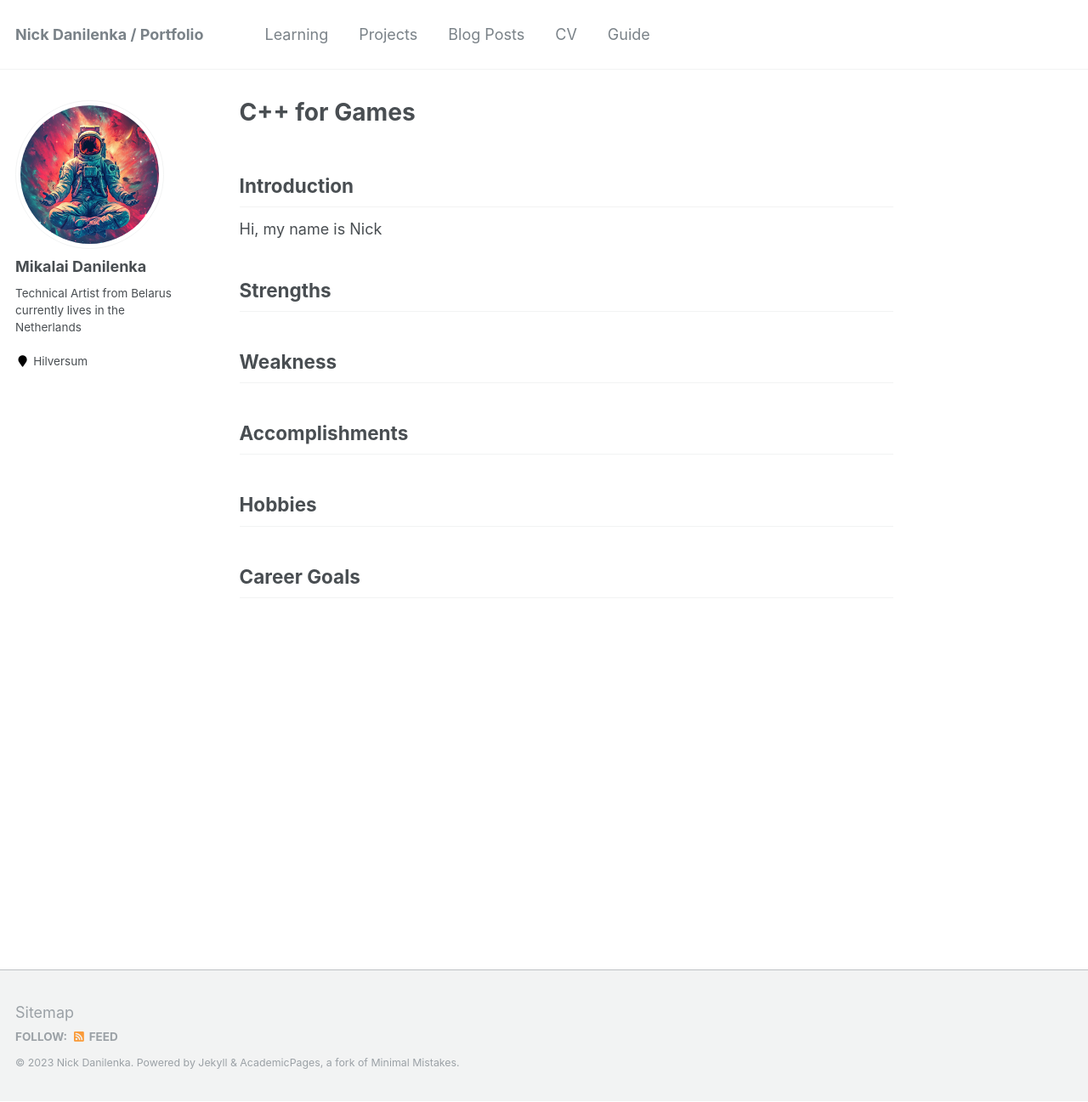
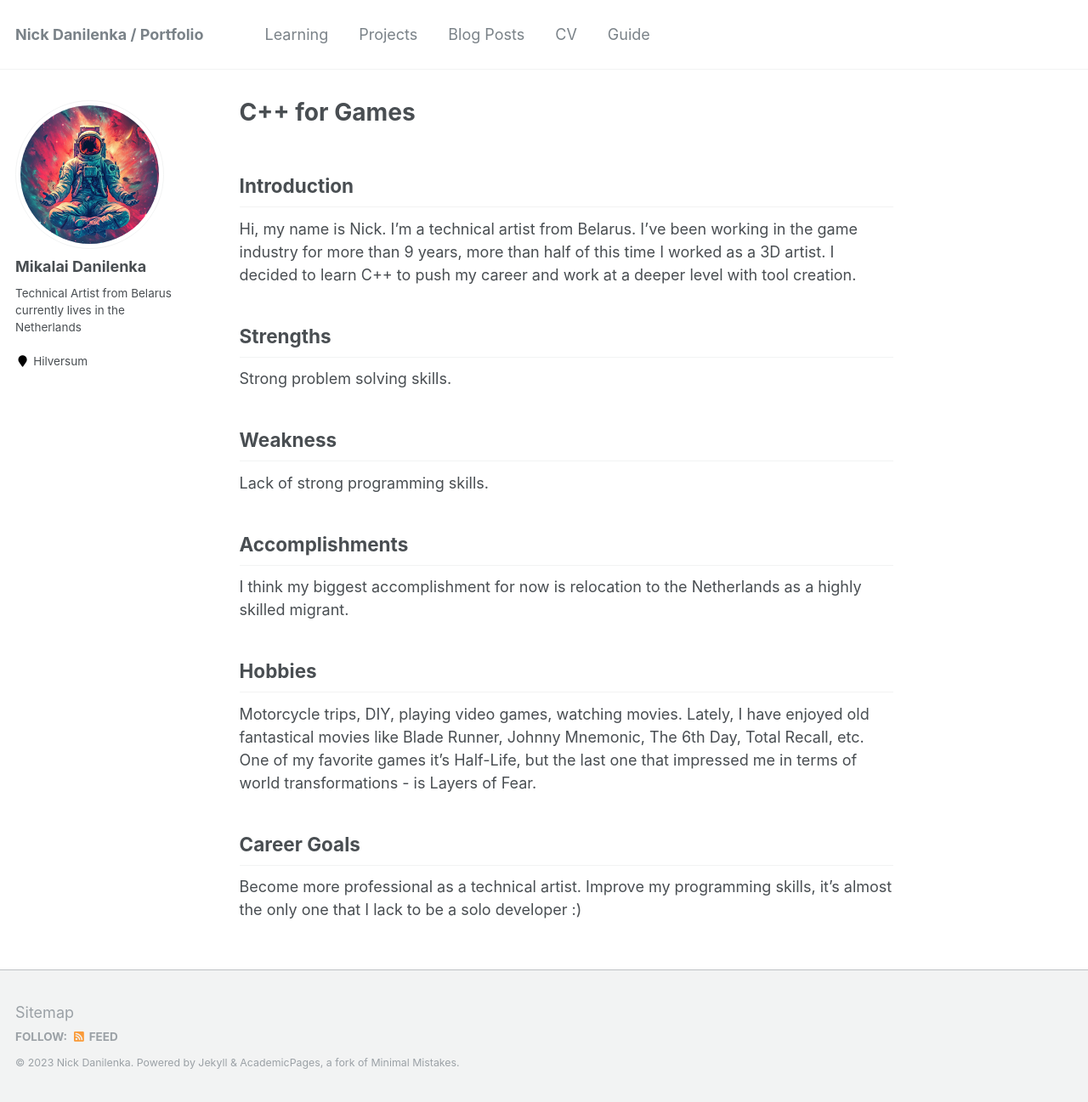
Before and after one commit to LuiGiodd/CppGameCourse, a Jekyll site: the page built from _pages/index.md, in a window 1280 px wide and 1297 px high. Shown: the whole window at 85% size. Built offline with Jekyll 4.4.1, drawn with Linux system fonts in a browser that asks for light colours.

Commit message:
update info

```diff
--- a/_pages/index.md
+++ b/_pages/index.md
@@ -10,34 +10,24 @@ redirect_from:
 
 ## Introduction
 
-Hi, my name is Nick
+Hi, my name is Nick. I'm a technical artist from Belarus. I've been working in the game industry for more than 9 years, more than half of this time I worked as a 3D artist. I decided to learn C++ to push my career and work at a deeper level with tool creation.
 
 ## Strengths
 
-<!---
-What are your strengths? What are you good at? Are you good in math? Do you like solving difficult problems? Do you consider yourself a critical thinker? Do you like to work in teams or do you do better as a solo flyer? What will you do to nourish your strengths?
--->
+Strong problem solving skills.
 
 ## Weakness
 
-<!---
-What are you not so good at? What do you find difficult? What do you want to improve about yourself? How do you think you can realize those improvements?
--->
+Lack of strong programming skills.
 
 ## Accomplishments
 
-<!---
-What are you proud of? Have you participated in any sports? Did you win any awards? Did you make something cool with your friends? Use this section to brag about yourself!
--->
+I think my biggest accomplishment for now is relocation to the Netherlands as a highly skilled migrant.
 
 ## Hobbies
 
-<!---
-What do you like doing in your spare time? What is your favorite video game (right now)? What kind of movies do you like? What kind of music do you like? Where is your favorite vacation spot?
--->
+Motorcycle trips, DIY, playing video games, watching movies. Lately, I have enjoyed old fantastical movies like Blade Runner, Johnny Mnemonic, The 6th Day, Total Recall, etc. One of my favorite games it's Half-Life, but the last one that impressed me in terms of world transformations - is Layers of Fear.
 
 ## Career Goals
 
-<!---
-What do you want to do when you graduate? What role do you see yourself in? Do you want to be the graphics programmer on your team or the gameplay programmer? Or maybe you are more interested in physics programming? Or maybe you'd just rather be the all-in-one guy that can help everyone in your team? Where do you want to work? Be specific! What companies appeal to you? Do you want to work in your home country or abroad? What steps do you need to take in order to acquire this job?
--->
+Become more professional as a technical artist. Improve my programming skills, it's almost the only one that I lack to be a solo developer :)
```
